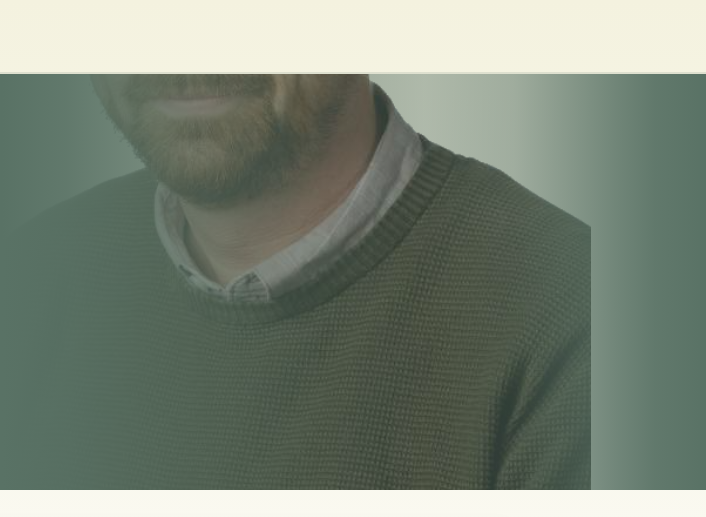
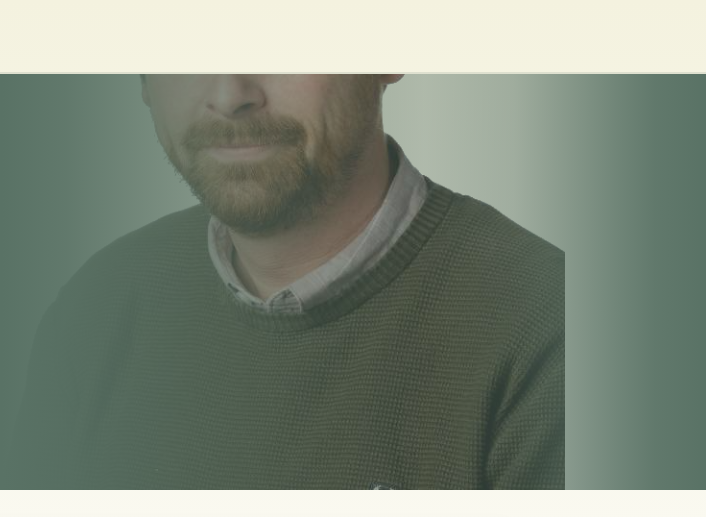
Before and after one commit to mrpetenorth/councillor_website, a plain HTML site: page bricknell/index.html in a window 1280 px wide. Shown: the top 517 px of the page, 574-1280 px from the left. Drawn offline with Linux system fonts and the light colour scheme.

Commit message:
Update councillor.css

```diff
--- a/assets/css/councillor.css
+++ b/assets/css/councillor.css
@@ -56,7 +56,7 @@ header img{
 
   /* IMAGE SYSTEM */
   background-repeat: no-repeat;
-  background-size: 55% auto;
+  background-size: 45% auto;
   background-position: 80% 70%;
 }
 
```
